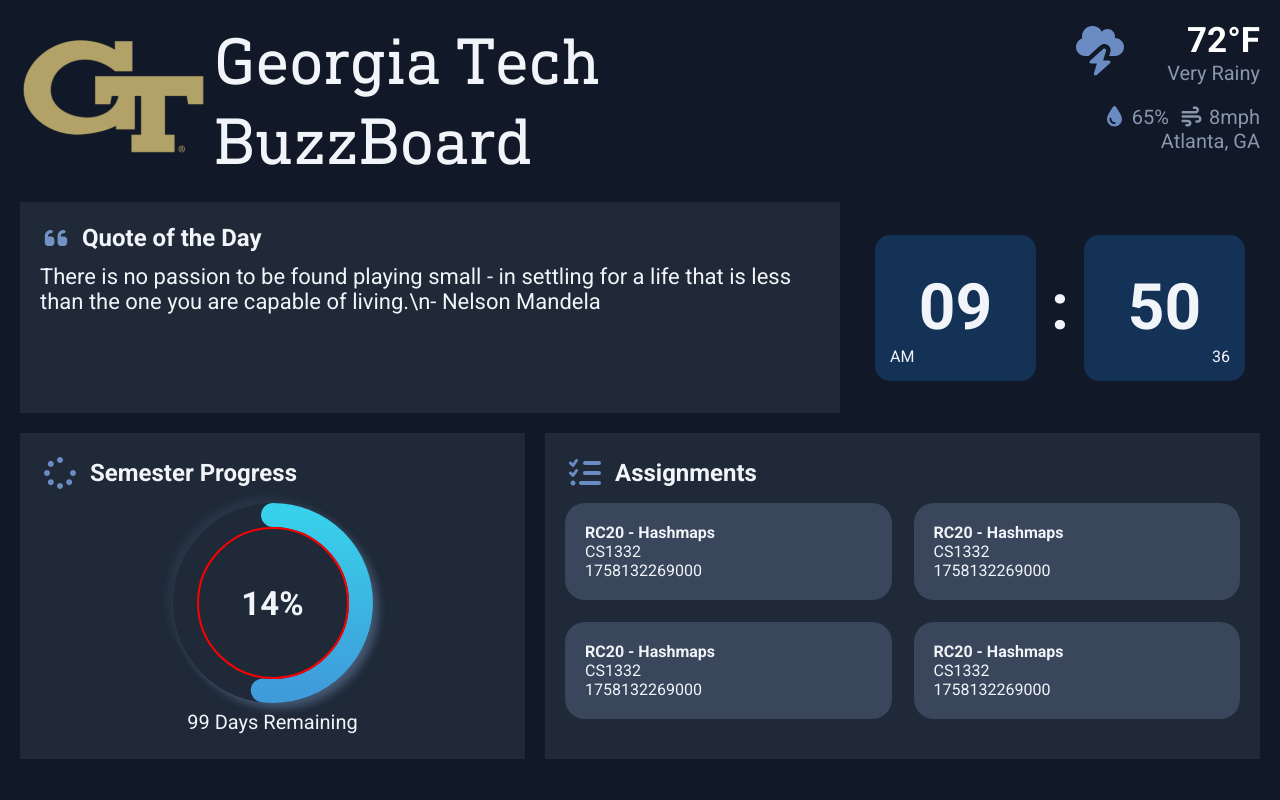
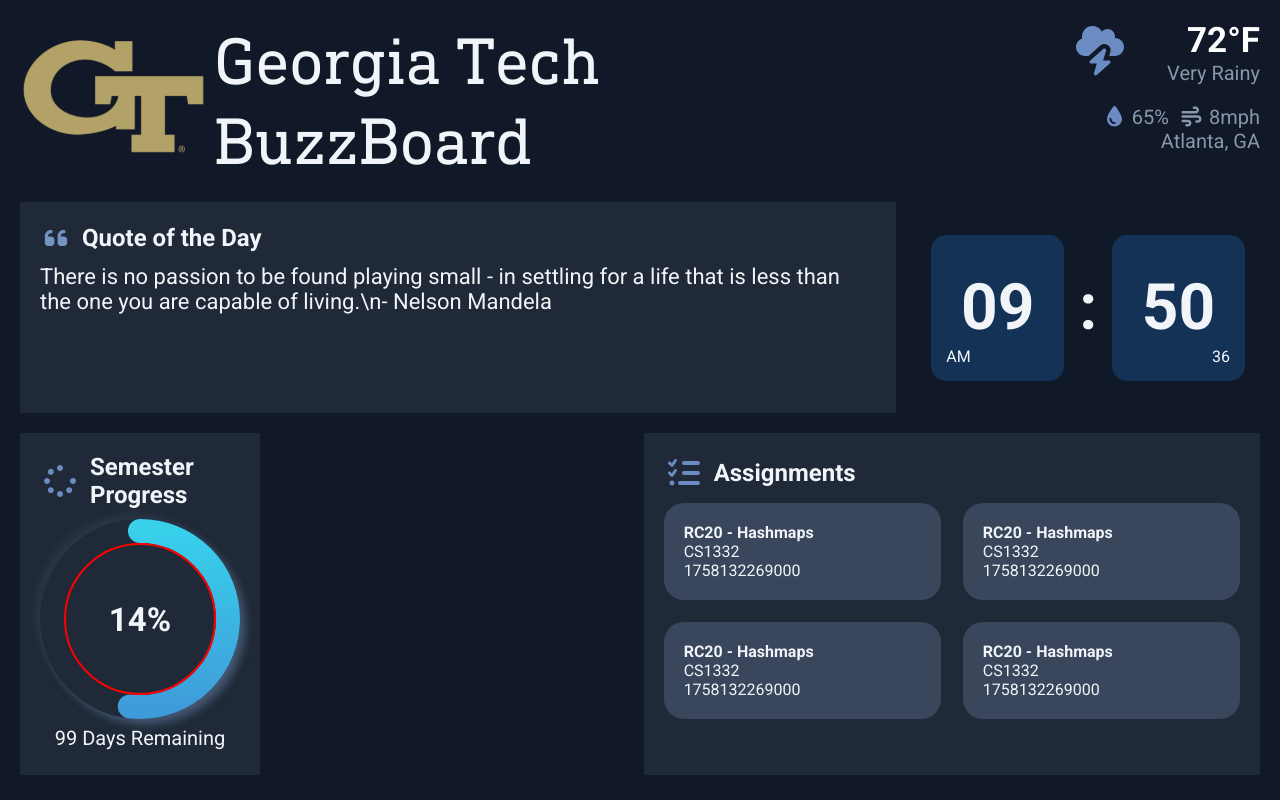
Before and after one commit to TheWalkingSea/BuzzBoard, a React (Vite) app: page / in a window 1280 px wide. Built offline with nearby package versions, Linux system fonts and the light colour scheme.

Commit message:
Added MealPlan component files

```diff
--- a/src/App.tsx
+++ b/src/App.tsx
@@ -4,6 +4,7 @@ import QuoteOfTheDay from './Components/QuoteOfTheDay'
 import Clock from './Components/Clock'
 import Progress from './Components/Progress'
 import Assignments from './Components/Assignments'
+import MealPlan from './Components/MealPlan'
 
 function App() {
 
@@ -23,7 +24,10 @@ function App() {
       <QuoteOfTheDay quote="There is no passion to be found playing small - in settling for a life that is less than the one you are capable of living.\n- Nelson Mandela"/>
       <Clock />
 
-      <Progress />
+      <div>
+        <Progress />
+        <MealPlan />
+      </div>
 
       <Assignments />
 
--- /dev/null
+++ b/src/Components/MealPlan.tsx
@@ -0,0 +1,5 @@
+import './MealPlan.css';
+
+export default function MealPlan() {
+
+}
```
Also changed, not shown: src/Components/MealPlan.css (added).
